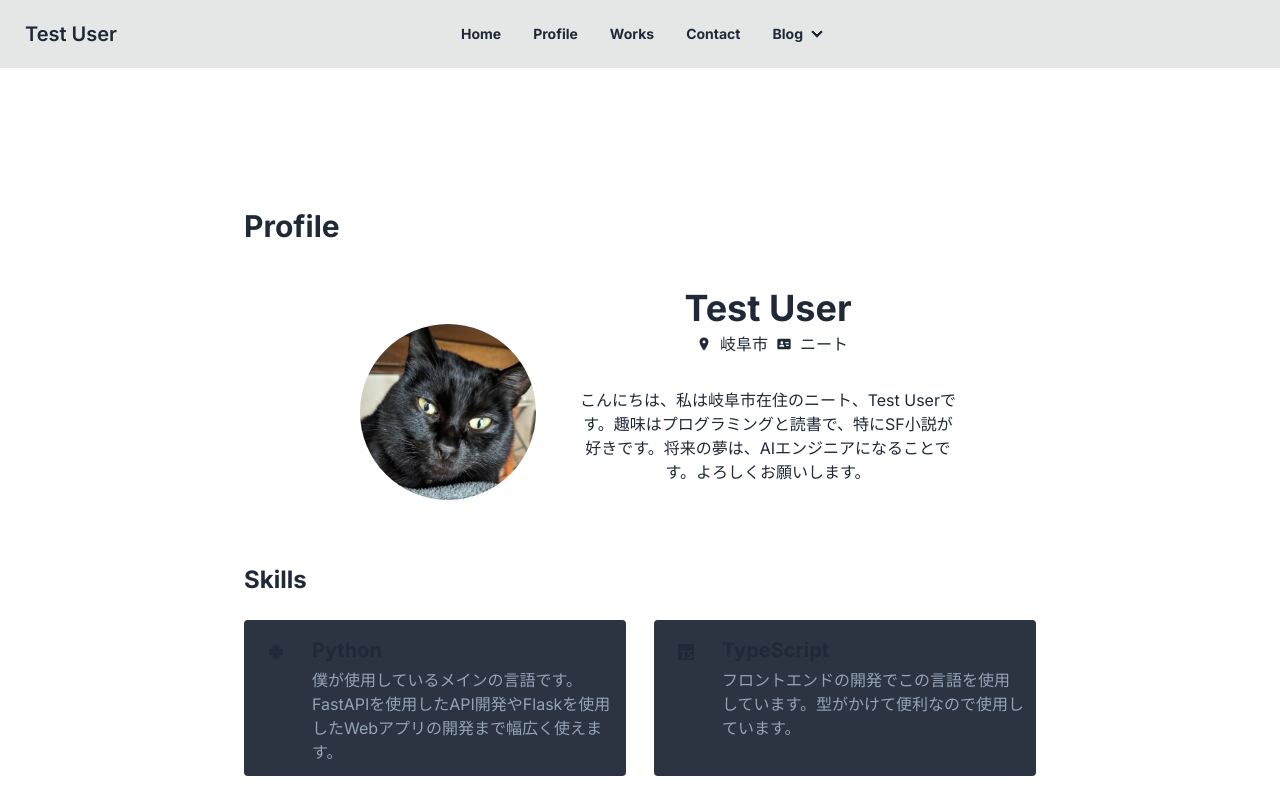
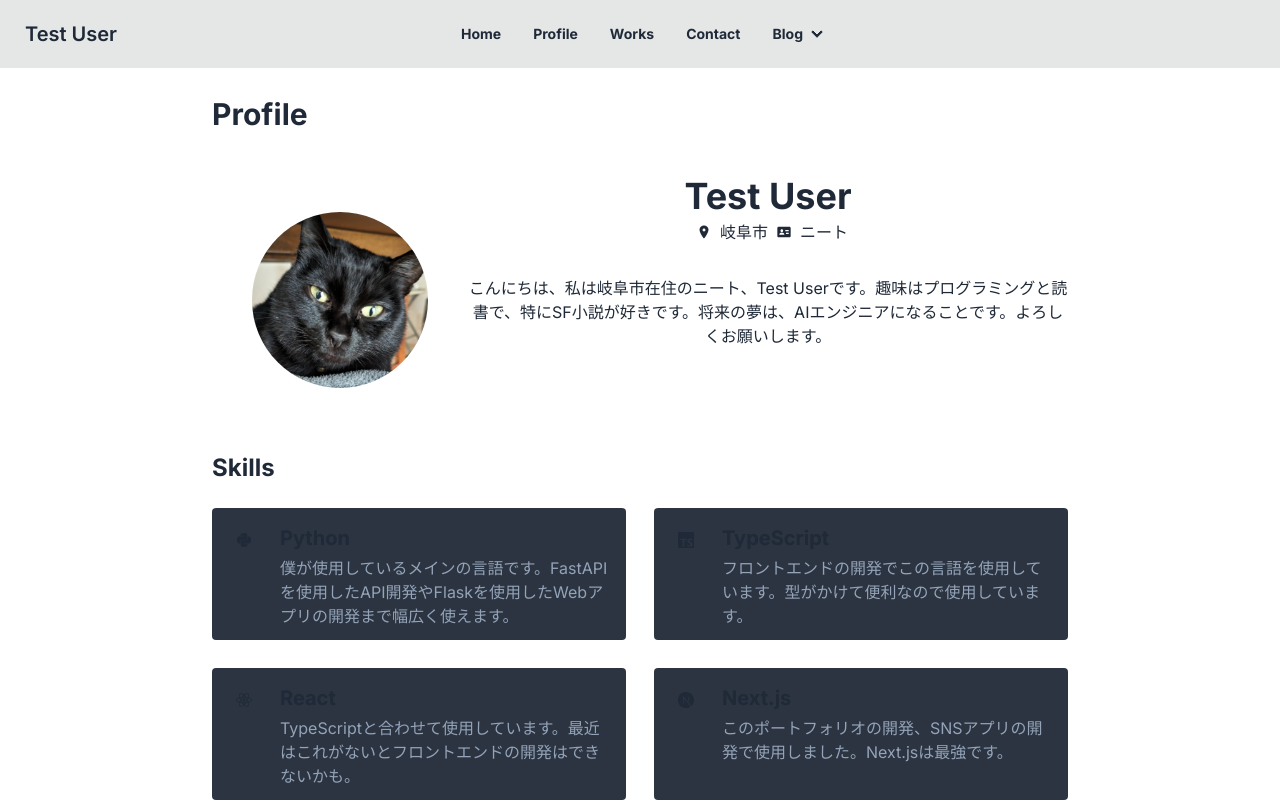
Before and after one commit to Milix-M/milix-m_tempest, a Next.js app in the folder web/: page /profile in a window 1280 px wide. Shown: the top 802 px of the page. Built offline with nearby package versions, Linux system fonts and the light colour scheme.

Commit message:
fix layout bug

```diff
--- a/web/src/app/profile/page.tsx
+++ b/web/src/app/profile/page.tsx
@@ -6,8 +6,7 @@ import Career from '@/CustomSettings/Career'
 
 export default function Profile () {
   return (
-    <div className='flex justify-center mt-3'>
-      <div className='mt-[68px] mx-auto p-8'>
+    <div>
       <h1 className='font-bold text-3xl sm:mb-10'>Profile</h1>
       <div className='sm:flex justify-center'>
         <div className='avatar p-10 flex justify-center'>
@@ -21,7 +20,7 @@ export default function Profile () {
             />
           </div>
         </div>
-          <div>
+        <div className=''>
           <h1 className='text-center text-4xl font-bold pt-1'>
             {process.env.NEXT_PUBLIC_REALNAME}
           </h1>
@@ -35,7 +34,7 @@ export default function Profile () {
               <p>{process.env.NEXT_PUBLIC_PROFESSION}</p>
             </div>
           </div>
-            <div className='pt-8 max-w-sm w-full'>
+          <div className='pt-8'>
             <p className='work-break text-center'>
               {process.env.NEXT_PUBLIC_BIO}
             </p>
@@ -53,6 +52,5 @@ export default function Profile () {
         <Career />
       </div>
     </div>
-    </div>
   )
 }
```
Lines whose indentation alone changed are shown as unchanged.
